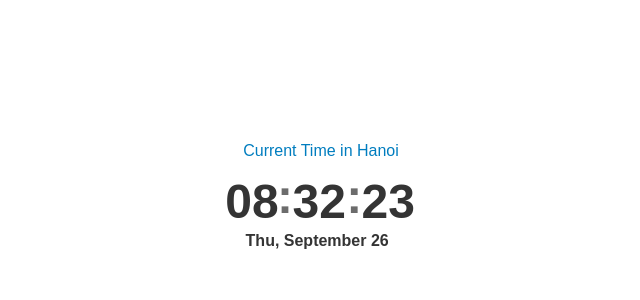
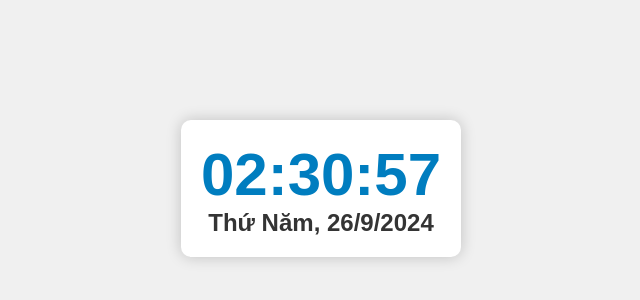
Before and after one commit to kinko88/thoigian, a plain HTML site: page index.html in a window 1280 px wide. Shown: the part 212-512 px from the top of the page, without its empty margins (319-959 px from the left). Drawn offline with Linux system fonts and the light colour scheme.

Commit message:
Update index.html

```diff
--- a/index.html
+++ b/index.html
@@ -1,67 +1,64 @@
-<div style="display: flex; justify-content: center; align-items: center; height: 100vh;">
-    <!--Dayspedia.com widget-->
-    <div class="DPDC" cityid="7853" lang="en" id="dayspedia_widget_4662db7723b4ac0" host="https://dayspedia.com" ampm="false" nightsign="true" sun="false" style="border-width: 0px; border-radius: 8px;">
-        <style media="screen" id="dayspedia_widget_4662db7723b4ac0_style">
-            /*COMMON*/
-            .DPDC { display:table; position:relative; box-sizing:border-box; font-size:100.01%; font-style:normal; font-family:Arial; background-position:50% 50%; background-repeat:no-repeat; background-size:cover; overflow:hidden; user-select:none; }
-            .DPDCh, .DPDCd { width:fit-content; line-height:1.4; }
-            .DPDCh { margin-bottom:1em; }
-            .DPDCd { margin-top:.24em; }
-            .DPDCt { line-height:1; }
-            .DPDCth, .DPDCtm, .DPDCts { display:inline-block; vertical-align:text-top; white-space:nowrap; }
-            .DPDCth { min-width:0.6em; text-align:right; }
-            .DPDCtm, .DPDCts { min-width:1.44em; }
-            .DPDCtm::before, .DPDCts::before { display:inline-block; content:':'; vertical-align:middle; margin:-.34em 0 0 -.07em; width:.32em; text-align:center; opacity:.72; filter:alpha(opacity=72); }
-            .DPDCt12 { display:inline-block; vertical-align:baseline; top:-0.12em; position:relative; font-size:40%; }
-            .DPDCdm::after { content:' '; }
-            .DPDCda::after { content:', '; }
-            .DPDCdt { margin-right:.48em; }
-            .DPDCtn { display:inline-block; position:relative; width:13px; height:13px; border:2px solid; border-radius:50%; overflow:hidden; }
-            .DPDCtn>i { display:block; content:''; position:absolute; right:33%; top:-5%; width:85%; height:85%; border-radius:50%; }
-            .DPDCs { margin:.96em 0 0 -3px; font-size:90%; line-height:1; white-space:nowrap; }
-            .DPDCs sup { padding-left:.24em; font-size:65%; }
-            .DPDCsl::before, .DPDCsl::after { display:inline-block; opacity:.4; }
-            .DPDCsl::before { content:'~'; margin:0 .12em; }
-            .DPDCsl::after { content:'~'; margin:0 .24em; }
-            .DPDCs svg { display:inline-block; vertical-align:bottom; width:1.2em; height:1.2em; opacity:.48; }
-            /*CUSTOM*/
-            .DPDC { width:auto; padding:24px; background-color:#ffffff; border:1px solid #343434; border-radius:8px; } /* widget width, padding, background, border, rounded corners */
-            .DPDCh { color:#007DBF; font-weight:normal; } /* headline color, font-weight */
-            .DPDCt, .DPDCd { color:#343434; font-weight:bold; } /* time & date color, font-weight */
-            .DPDCtn { border-color:#343434; } /* night-sign color = time & date color */
-            .DPDCtn>i { background-color:#343434; } /* night-sign color = time & date color */
-            .DPDCt { font-size:48px; } /* time font-size */
-            .DPDCh, .DPDCd { font-size:16px; } /* headline & date font-size */
-        </style>
+<!DOCTYPE html>
+<html lang="vi">
+<head>
+    <meta charset="UTF-8">
+    <meta name="viewport" content="width=device-width, initial-scale=1.0">
+    <title>Đồng hồ thời gian thực - Hà Nội (UTC+7)</title>
+    <style>
+        body {
+            font-family: Arial, sans-serif;
+            display: flex;
+            justify-content: center;
+            align-items: center;
+            height: 100vh;
+            background-color: #f0f0f0;
+            margin: 0;
+        }
+        .clock {
+            font-size: 60px;
+            font-weight: bold;
+            color: #007DBF;
+            text-align: center;
+            background-color: #ffffff;
+            padding: 20px;
+            border-radius: 10px;
+            box-shadow: 0px 0px 15px rgba(0, 0, 0, 0.2);
+        }
+        .date {
+            font-size: 24px;
+            color: #343434;
+        }
+    </style>
+</head>
+<body>
 
-        <a class="DPl" href="https://dayspedia.com/time/vn/Hanoi/" target="_blank" style="display:block!important; text-decoration:none!important; border:none!important; cursor:pointer!important; background:transparent!important; line-height:0!important; text-shadow:none!important; position:absolute; z-index:1; top:0; right:0; bottom:0; left:0">
-            <svg xmlns="http://www.w3.org/2000/svg" viewbox="0 0 16 16" style="position:absolute; right:8px; bottom:0; width:16px; height:16px">
+<div class="clock" id="clock">
+    <div class="time">00:00:00</div>
+    <div class="date">Thứ, Ngày Tháng Năm</div>
+</div>
 
-            </svg>
+<script>
+    function updateClock() {
+        var now = new Date();
 
-        </a>
+        // Tính giờ Hà Nội (UTC+7)
+        var utcOffset = 0; // Giờ chênh lệch UTC+7
+        var hanoiTime = new Date(now.getTime() + (utcOffset * 60 * 60 * 1000) - (now.getTimezoneOffset() * 60000));
 
-        <div class="DPDCh" style="text-align: center; margin-left: auto; margin-right: auto; font-weight: normal;">Current Time in Hanoi</div>
-        <div class="DPDCt" style="text-align: center; margin-left: auto; margin-right: auto;">
-            <span class="DPDCth">08</span><span class="DPDCtm">32</span><span class="DPDCts">23</span><span class="DPDCt12" style="display: none;"></span>
-        </div>
-        <div class="DPDCd" style="text-align: center; margin-left: auto; margin-right: auto;">
-            <span class="DPDCdt">Thu, September 26</span><span class="DPDCtn" style="display: none;"><i></i></span>
-        </div>
+        var hours = String(hanoiTime.getUTCHours()).padStart(2, '0');
+        var minutes = String(hanoiTime.getUTCMinutes()).padStart(2, '0');
+        var seconds = String(hanoiTime.getUTCSeconds()).padStart(2, '0');
 
-        <div class="DPDCs" style="display: none; text-align: center; margin-left: auto; margin-right: auto;">
-            <span class="DPDCsr">
-                <svg xmlns="http://www.w3.org/2000/svg" viewbox="0 0 24 24">
-                    <path d="M12,4L7.8,8.2l1.4,1.4c0,0,0.9-0.9,1.8-1.8V14h2c0,0,0-3.3,0-6.2l1.8,1.8l1.4-1.4L12,4z"></path>
-                    <path d="M6.8,15.3L5,13.5l-1.4,1.4l1.8,1.8L6.8,15.3z M4,21H1v2h3V21z M20.5,14.9L19,13.5l-1.8,1.8l1.4,1.4L20.5,14.9z M23,21h-3v2h3 V21z M11,20H9v3h2V20z M15,20h-2v3h2V20z M17,21v3h2v-3H17z"></path>
-                </svg>
-                <sup>-</sup> <span class="DPDCsl"></span>
-                <svg xmlns="http://www.w3.org/2000/svg" viewbox="0 0 24 24">
-                    <path d="M12,20l4.2-4.2l-1.4-1.4c0,0-0.9,0.9-1.8,1.8V10h-2c0,0,0,3.3,0,6.2l-1.8-1.8L7.4,15.8L12,20z"></path>
-                    <path d="M17.2,8.7L19,10.5l1.4-1.4L18.6,7.3L17.2,8.7z M20,3h3V1h-3V3z M3.5,9.1L5,10.5l1.8-1.8L5.4,7.3L3.5,9.1z M1,3h3V1H1V3z M13,4 h2V1h-2V4z M9,4h2V1H9V4z M7,3V1H5v3H7z"></path>
-                </svg>
-            </span>
-        </div>
-    </div>
-    <!--Dayspedia.com widget ENDS-->
-</div>
+        var day = hanoiTime.toLocaleDateString('vi-VN', { weekday: 'long' });
+        var date = hanoiTime.toLocaleDateString('vi-VN');
+
+        document.querySelector('.time').textContent = hours + ':' + minutes + ':' + seconds;
+        document.querySelector('.date').textContent = day + ', ' + date;
+    }
+
+    setInterval(updateClock, 1000);  // Cập nhật mỗi giây
+    updateClock();  // Cập nhật ngay lập tức khi trang tải xong
+</script>
+
+</body>
+</html>
```
